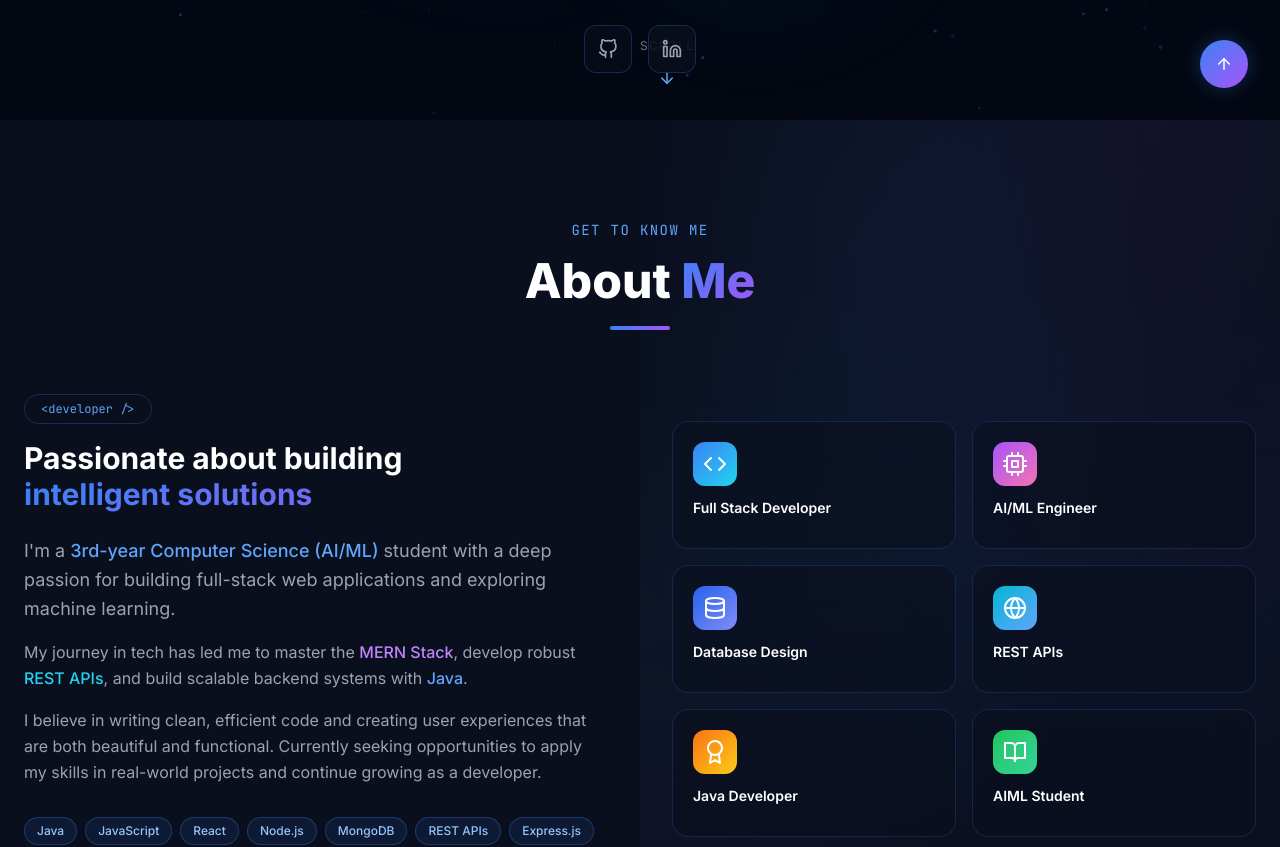
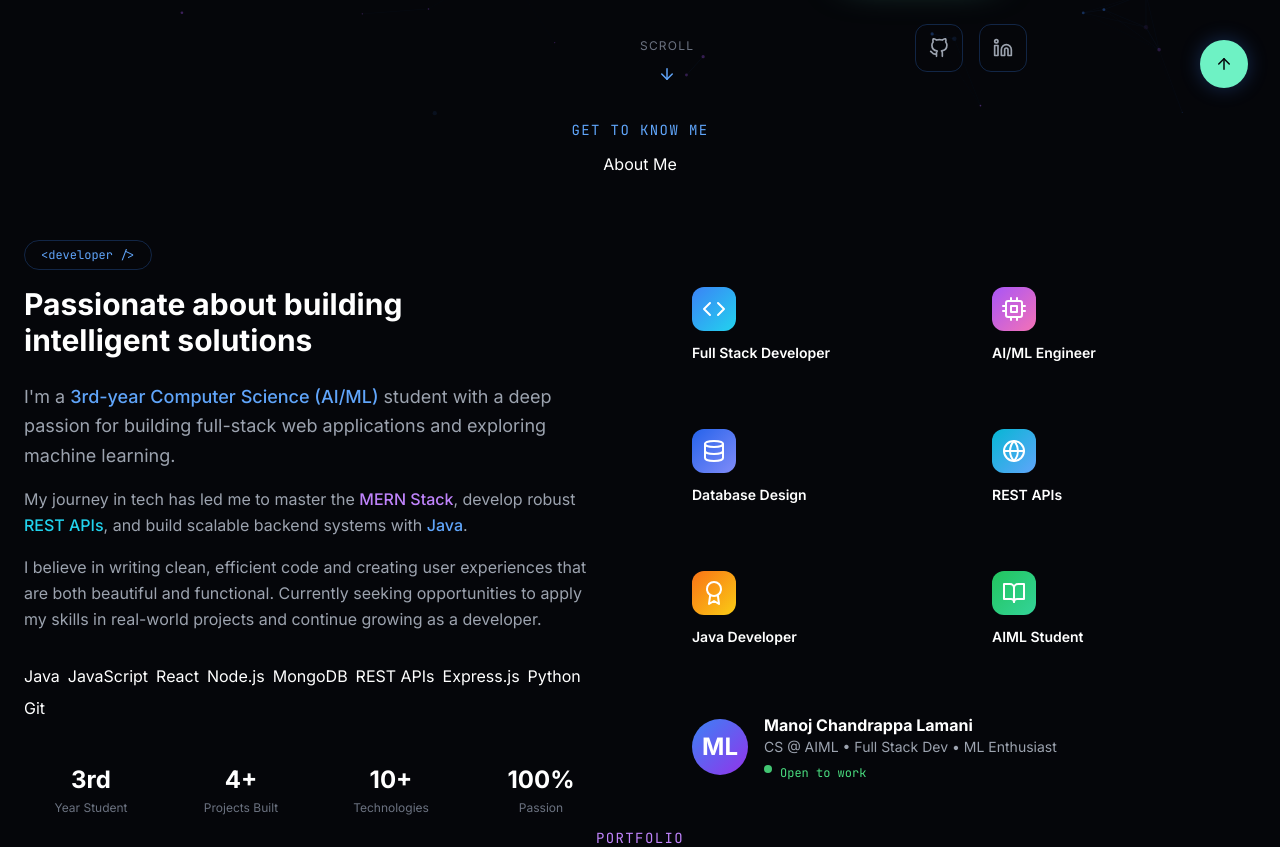
Before and after one commit to ManojLamani/Portfolio, a React (Vite) app: page / in a window 1280 px wide. Shown: the part 680-1527 px from the top of the page. Built offline with nearby package versions, Linux system fonts and the light colour scheme.

Commit message:
Add new dark design tokens, fonts and global styles

```diff
--- a/src/index.css
+++ b/src/index.css
@@ -2,320 +2,170 @@
 @tailwind components;
 @tailwind utilities;
 
-/* ─── CSS VARIABLES (theme tokens) ─────────────────────────────── */
-:root {
-  --bg-primary:   #030712;
-  --bg-secondary: #0a0f1e;
-  --bg-card:      rgba(10, 15, 30, 0.6);
-  --text-primary: #f9fafb;
-  --text-secondary: #9ca3af;
-  --text-muted:   #6b7280;
-  --border-color: rgba(59, 130, 246, 0.2);
-  --scrollbar-track: #0a0f1e;
-  --input-bg:     rgba(10, 15, 30, 0.8);
-  --input-color:  #f9fafb;
-}
-
-[data-theme='light'] {
-  --bg-primary:   #f0f4ff;
-  --bg-secondary: #e8eeff;
-  --bg-card:      rgba(255, 255, 255, 0.75);
-  --text-primary: #111827;
-  --text-secondary: #374151;
-  --text-muted:   #6b7280;
-  --border-color: rgba(59, 130, 246, 0.25);
-  --scrollbar-track: #e8eeff;
-  --input-bg:     rgba(255, 255, 255, 0.9);
-  --input-color:  #111827;
-}
-
-/* ─── BASE ──────────────────────────────────────────────────────── */
 @layer base {
-  * {
-    margin: 0;
-    padding: 0;
-    box-sizing: border-box;
+  :root {
+    color-scheme: dark;
+    --mx: 50%;
+    --my: 30%;
   }
 
   html {
     scroll-behavior: smooth;
+    scroll-padding-top: 6rem;
+    -webkit-text-size-adjust: 100%;
+  }
+
+  body {
+    @apply bg-ink-950 font-sans text-fg antialiased;
     overflow-x: hidden;
   }
 
-  body {
-    font-family: 'Inter', system-ui, sans-serif;
-    background-color: var(--bg-primary);
-    color: var(--text-primary);
-    overflow-x: hidden;
-    transition: background-color 0.4s ease, color 0.4s ease;
-  }
-
   ::selection {
-    background: rgba(59, 130, 246, 0.4);
+    background: rgba(110, 242, 196, 0.28);
     color: #fff;
   }
 
-  ::-webkit-scrollbar { width: 6px; }
-  ::-webkit-scrollbar-track { background: var(--scrollbar-track); }
+  ::-webkit-scrollbar {
+    width: 10px;
+  }
+  ::-webkit-scrollbar-track {
+    background: #05060a;
+  }
   ::-webkit-scrollbar-thumb {
-    background: linear-gradient(to bottom, #3b82f6, #a855f7);
-    border-radius: 3px;
+    background: #222738;
+    border-radius: 999px;
+    border: 2px solid #05060a;
+  }
+  ::-webkit-scrollbar-thumb:hover {
+    background: #2e3448;
+  }
+
+  :focus-visible {
+    outline: 2px solid #6ef2c4;
+    outline-offset: 3px;
+    border-radius: 6px;
   }
 }
 
-/* ─── COMPONENTS ────────────────────────────────────────────────── */
 @layer components {
-  .glass {
-    background: var(--bg-card);
-    backdrop-filter: blur(16px);
-    -webkit-backdrop-filter: blur(16px);
-    border: 1px solid var(--border-color);
+  .container-x {
+    @apply mx-auto w-full max-w-6xl px-4 sm:px-6 lg:px-8;
   }
 
-  .glass-card {
-    background: var(--bg-card);
-    backdrop-filter: blur(20px);
-    -webkit-backdrop-filter: blur(20px);
-    border: 1px solid var(--border-color);
-    border-radius: 16px;
-    transition: all 0.3s ease;
+  .section {
+    @apply relative py-24 sm:py-32;
   }
 
-  .glass-card:hover {
-    border-color: rgba(168, 85, 247, 0.5);
-    box-shadow: 0 0 30px rgba(59, 130, 246, 0.15), 0 0 60px rgba(168, 85, 247, 0.05);
-    transform: translateY(-4px);
+  .eyebrow {
+    @apply inline-flex items-center gap-2 font-mono text-xs uppercase tracking-[0.2em] text-mint;
   }
 
-  .neon-text {
-    background: linear-gradient(135deg, #3b82f6, #a855f7);
+  .text-gradient {
+    background: linear-gradient(100deg, #ecedf2 0%, #6ef2c4 45%, #9b8cff 100%);
     -webkit-background-clip: text;
-    -webkit-text-fill-color: transparent;
     background-clip: text;
+    color: transparent;
   }
 
-  .btn-primary {
-    background: linear-gradient(135deg, #3b82f6, #a855f7);
-    color: white;
-    padding: 12px 28px;
-    border-radius: 8px;
-    font-weight: 600;
-    font-size: 0.95rem;
-    transition: all 0.3s ease;
-    border: none;
-    cursor: pointer;
-    position: relative;
-    overflow: hidden;
-    display: inline-flex;
-    align-items: center;
-    gap: 8px;
+  .text-shimmer {
+    background: linear-gradient(90deg, #6ef2c4, #9b8cff, #ffb27a, #6ef2c4);
+    background-size: 200% 100%;
+    -webkit-background-clip: text;
+    background-clip: text;
+    color: transparent;
+    @apply animate-shimmer;
   }
 
-  .btn-primary::before {
+  .card {
+    @apply relative rounded-2xl border border-white/[0.07] bg-ink-850/70 backdrop-blur-sm;
+  }
+
+  .chip {
+    @apply inline-flex items-center gap-1.5 rounded-full border border-white/[0.08] bg-white/[0.03] px-2.5 py-1 text-xs text-fg-muted;
+  }
+
+  .btn {
+    @apply relative inline-flex items-center justify-center gap-2 rounded-full px-5 py-3 text-sm font-medium transition-colors duration-200;
+  }
+  .btn-primary {
+    @apply btn bg-mint text-ink-950 hover:bg-mint-400;
+    box-shadow: 0 0 0 1px rgba(110, 242, 196, 0.4), 0 10px 40px -10px rgba(110, 242, 196, 0.55);
+  }
+  .btn-ghost {
+    @apply btn border border-white/10 bg-white/[0.03] text-fg hover:border-white/20 hover:bg-white/[0.06];
+  }
+
+  .input {
+    @apply w-full rounded-xl border border-white/[0.08] bg-ink-900/80 px-4 py-3 text-sm text-fg placeholder:text-fg-dim transition-colors focus:border-mint/60 focus:outline-none focus:ring-2 focus:ring-mint/20;
+  }
+
+  /* Card whose border + glow follow the cursor (set --x/--y from JS) */
+  .spotlight {
+    --x: 50%;
+    --y: 50%;
+  }
+  .spotlight::before {
     content: '';
     position: absolute;
-    top: 0; left: -100%;
-    width: 100%; height: 100%;
-    background: linear-gradient(90deg, transparent, rgba(255,255,255,0.15), transparent);
-    transition: left 0.5s ease;
+    inset: 0;
+    border-radius: inherit;
+    padding: 1px;
+    background: radial-gradient(400px circle at var(--x) var(--y), rgba(110, 242, 196, 0.55), rgba(155, 140, 255, 0.25) 40%, transparent 70%);
+    -webkit-mask: linear-gradient(#000 0 0) content-box, linear-gradient(#000 0 0);
+    -webkit-mask-composite: xor;
+    mask-composite: exclude;
+    opacity: 0;
+    transition: opacity 0.3s ease;
+    pointer-events: none;
   }
-  .btn-primary:hover::before { left: 100%; }
-  .btn-primary:hover {
-    transform: translateY(-2px);
-    box-shadow: 0 10px 40px rgba(59, 130, 246, 0.4), 0 0 80px rgba(168, 85, 247, 0.2);
+  .spotlight::after {
+    content: '';
+    position: absolute;
+    inset: 0;
+    border-radius: inherit;
+    background: radial-gradient(500px circle at var(--x) var(--y), rgba(110, 242, 196, 0.07), transparent 60%);
+    opacity: 0;
+    transition: opacity 0.3s ease;
+    pointer-events: none;
   }
-
-  .btn-outline {
-    background: transparent;
-    color: #3b82f6;
-    padding: 12px 28px;
-    border-radius: 8px;
-    font-weight: 600;
-    font-size: 0.95rem;
-    transition: all 0.3s ease;
-    border: 1px solid #3b82f6;
-    cursor: pointer;
-    position: relative;
-    overflow: hidden;
-    display: inline-flex;
-    align-items: center;
-    gap: 8px;
-  }
-  .btn-outline:hover {
-    background: rgba(59, 130, 246, 0.1);
-    transform: translateY(-2px);
-    box-shadow: 0 10px 40px rgba(59, 130, 246, 0.2);
-    border-color: #a855f7;
-    color: #a855f7;
-  }
-
-  .section-title {
-    font-size: clamp(2rem, 4vw, 3rem);
-    font-weight: 800;
-    line-height: 1.2;
-  }
-
-  .tag {
-    background: rgba(59, 130, 246, 0.1);
-    border: 1px solid rgba(59, 130, 246, 0.3);
-    color: #93c5fd;
-    padding: 4px 12px;
-    border-radius: 20px;
-    font-size: 0.75rem;
-    font-weight: 500;
-    transition: all 0.2s ease;
-  }
-  .tag:hover {
-    background: rgba(168, 85, 247, 0.15);
-    border-color: rgba(168, 85, 247, 0.4);
-    color: #d8b4fe;
-  }
-
-  .input-field {
-    background: var(--input-bg);
-    border: 1px solid rgba(59, 130, 246, 0.2);
-    color: var(--input-color);
-    padding: 14px 18px;
-    border-radius: 10px;
-    font-size: 0.95rem;
-    transition: all 0.3s ease;
-    width: 100%;
-    outline: none;
-    font-family: 'Inter', sans-serif;
-  }
-  .input-field:focus {
-    border-color: #3b82f6;
-    box-shadow: 0 0 0 3px rgba(59, 130, 246, 0.1);
-  }
-  .input-field::placeholder { color: #6b7280; }
-
-  .section-padding { padding: 100px 0; }
-}
-
-/* ─── UTILITIES ─────────────────────────────────────────────────── */
-@layer utilities {
-  .text-gradient {
-    background: linear-gradient(135deg, #3b82f6, #a855f7, #06b6d4);
-    -webkit-background-clip: text;
-    -webkit-text-fill-color: transparent;
-    background-clip: text;
-  }
-
-  .bg-mesh {
-    background-image:
-      radial-gradient(at 40% 20%, rgba(59, 130, 246, 0.15) 0px, transparent 50%),
-      radial-gradient(at 80% 0%,  rgba(168, 85, 247, 0.1)  0px, transparent 50%),
-      radial-gradient(at 0% 50%,  rgba(6, 182, 212, 0.08)  0px, transparent 50%),
-      radial-gradient(at 80% 50%, rgba(59, 130, 246, 0.08) 0px, transparent 50%),
-      radial-gradient(at 0% 100%, rgba(168, 85, 247, 0.1)  0px, transparent 50%);
+  .spotlight:hover::before,
+  .spotlight:hover::after {
+    opacity: 1;
   }
 }
 
-/* ─── SCROLL PROGRESS BAR ───────────────────────────────────────── */
-.scroll-progress {
-  position: fixed;
-  top: 0; left: 0;
-  height: 3px;
-  background: linear-gradient(to right, #3b82f6, #a855f7, #06b6d4);
-  z-index: 99997;
-  transition: width 0.1s ease;
+@layer utilities {
+  .bg-grid {
+    background-image: linear-gradient(rgba(255, 255, 255, 0.035) 1px, transparent 1px),
+      linear-gradient(90deg, rgba(255, 255, 255, 0.035) 1px, transparent 1px);
+    background-size: 64px 64px;
+  }
+  .mask-fade-y {
+    -webkit-mask-image: linear-gradient(to bottom, transparent, #000 15%, #000 85%, transparent);
+    mask-image: linear-gradient(to bottom, transparent, #000 15%, #000 85%, transparent);
+  }
+  .mask-fade-x {
+    -webkit-mask-image: linear-gradient(to right, transparent, #000 10%, #000 90%, transparent);
+    mask-image: linear-gradient(to right, transparent, #000 10%, #000 90%, transparent);
+  }
+  .mask-radial {
+    -webkit-mask-image: radial-gradient(ellipse at center, #000 20%, transparent 70%);
+    mask-image: radial-gradient(ellipse at center, #000 20%, transparent 70%);
+  }
+  .pause-on-hover:hover {
+    animation-play-state: paused;
+  }
 }
 
-/* ─── BACKGROUND GRID ───────────────────────────────────────────── */
-.grid-bg {
-  background-image:
-    linear-gradient(rgba(59, 130, 246, 0.05) 1px, transparent 1px),
-    linear-gradient(90deg, rgba(59, 130, 246, 0.05) 1px, transparent 1px);
-  background-size: 60px 60px;
+@media (prefers-reduced-motion: reduce) {
+  html {
+    scroll-behavior: auto;
+  }
+  *,
+  *::before,
+  *::after {
+    animation-duration: 0.01ms !important;
+    animation-iteration-count: 1 !important;
+    transition-duration: 0.01ms !important;
+  }
 }
-
-/* ─── SECTION DIVIDER ───────────────────────────────────────────── */
-.section-divider {
-  width: 60px; height: 4px;
-  background: linear-gradient(135deg, #3b82f6, #a855f7);
-  border-radius: 2px;
-  margin: 16px auto 0;
-}
-
-/* ─── FLOATING ORBS ─────────────────────────────────────────────── */
-.orb {
-  position: absolute;
-  border-radius: 50%;
-  filter: blur(60px);
-  animation: floatOrb 8s ease-in-out infinite;
-}
-
-@keyframes floatOrb {
-  0%, 100% { transform: translate(0, 0); }
-  33%       { transform: translate(30px, -30px); }
-  66%       { transform: translate(-20px, 20px); }
-}
-
-/* ─── NAV LINK ──────────────────────────────────────────────────── */
-.nav-link {
-  position: relative;
-  color: var(--text-secondary);
-  font-size: 0.9rem;
-  font-weight: 500;
-  transition: color 0.3s ease;
-  cursor: pointer;
-}
-.nav-link::after {
-  content: '';
-  position: absolute;
-  bottom: -4px; left: 0;
-  width: 0; height: 2px;
-  background: linear-gradient(135deg, #3b82f6, #a855f7);
-  border-radius: 1px;
-  transition: width 0.3s ease;
-}
-.nav-link:hover,
-.nav-link.active { color: var(--text-primary); }
-.nav-link:hover::after,
-.nav-link.active::after { width: 100%; }
-
-/* ─── APP ROOT (theme backgrounds) ─────────────────────────────── */
-.app-root {
-  background-color: var(--bg-primary);
-  color: var(--text-primary);
-  transition: background-color 0.4s ease, color 0.4s ease;
-}
-
-/* Section bg overrides */
-[data-theme='light'] section {
-  background-color: var(--bg-primary) !important;
-}
-[data-theme='light'] .bg-dark-800,
-[data-theme='light'] .bg-dark-900 {
-  background-color: var(--bg-secondary) !important;
-}
-[data-theme='light'] .glass,
-[data-theme='light'] .glass-card {
-  background: rgba(255, 255, 255, 0.75) !important;
-  border-color: rgba(59, 130, 246, 0.2) !important;
-}
-[data-theme='light'] .text-gray-400 { color: #4b5563 !important; }
-[data-theme='light'] .text-gray-500 { color: #6b7280 !important; }
-[data-theme='light'] .text-white    { color: #111827 !important; }
-[data-theme='light'] .orb           { opacity: 0.3; }
-
-/* ─── SKILL PILL (used instead of progress bars when no level) ── */
-.skill-pill {
-  display: inline-flex;
-  align-items: center;
-  gap: 6px;
-  background: rgba(59, 130, 246, 0.08);
-  border: 1px solid rgba(59, 130, 246, 0.2);
-  border-radius: 8px;
-  padding: 8px 14px;
-  font-size: 0.85rem;
-  font-weight: 500;
-  color: #93c5fd;
-  transition: all 0.2s ease;
-}
-.skill-pill:hover {
-  background: rgba(168, 85, 247, 0.12);
-  border-color: rgba(168, 85, 247, 0.35);
-  color: #d8b4fe;
-  transform: translateY(-2px);
-}
--- a/tailwind.config.js
+++ b/tailwind.config.js
@@ -1,78 +1,83 @@
 /** @type {import('tailwindcss').Config} */
 export default {
-  content: [
-    "./index.html",
-    "./src/**/*.{js,ts,jsx,tsx}",
-  ],
-  darkMode: 'class',
+  content: ['./index.html', './src/**/*.{js,ts,jsx,tsx}'],
   theme: {
     extend: {
       colors: {
-        primary: {
-          50: '#eff6ff',
-          100: '#dbeafe',
-          400: '#60a5fa',
-          500: '#3b82f6',
-          600: '#2563eb',
+        ink: {
+          950: '#05060a',
+          900: '#08090e',
+          850: '#0c0e15',
+          800: '#10131c',
+          700: '#171b27',
+          600: '#222738',
+          500: '#2e3448',
         },
-        accent: {
-          purple: '#a855f7',
-          blue: '#3b82f6',
-          cyan: '#06b6d4',
+        fg: {
+          DEFAULT: '#ecedf2',
+          muted: '#9a9db0',
+          dim: '#6b6f84',
         },
-        dark: {
-          900: '#030712',
-          800: '#0a0f1e',
-          700: '#0d1325',
-          600: '#111827',
-          500: '#1f2937',
-          400: '#374151',
-        }
+        mint: {
+          DEFAULT: '#6ef2c4',
+          400: '#8cf5d1',
+          600: '#3fd9a6',
+        },
+        iris: {
+          DEFAULT: '#9b8cff',
+          400: '#b4a9ff',
+          600: '#7a68ff',
+        },
+        ember: '#ffb27a',
       },
       fontFamily: {
+        display: ['"Space Grotesk"', 'Inter', 'system-ui', 'sans-serif'],
         sans: ['Inter', 'system-ui', 'sans-serif'],
-        mono: ['JetBrains Mono', 'monospace'],
+        mono: ['"JetBrains Mono"', 'ui-monospace', 'monospace'],
       },
-      backgroundImage: {
-        'gradient-radial': 'radial-gradient(var(--tw-gradient-stops))',
-        'hero-gradient': 'linear-gradient(135deg, #030712 0%, #0a0f1e 50%, #0d1325 100%)',
-        'neon-gradient': 'linear-gradient(135deg, #3b82f6, #a855f7)',
-        'card-gradient': 'linear-gradient(135deg, rgba(59,130,246,0.1), rgba(168,85,247,0.05))',
+      keyframes: {
+        marquee: {
+          from: { transform: 'translateX(0)' },
+          to: { transform: 'translateX(-50%)' },
+        },
+        'marquee-reverse': {
+          from: { transform: 'translateX(-50%)' },
+          to: { transform: 'translateX(0)' },
+        },
+        orbit: {
+          from: { transform: 'rotate(0deg)' },
+          to: { transform: 'rotate(360deg)' },
+        },
+        'orbit-reverse': {
+          from: { transform: 'rotate(360deg)' },
+          to: { transform: 'rotate(0deg)' },
+        },
+        aurora: {
+          '0%, 100%': { transform: 'translate(0, 0) scale(1)' },
+          '33%': { transform: 'translate(6%, -8%) scale(1.15)' },
+          '66%': { transform: 'translate(-6%, 6%) scale(0.92)' },
+        },
+        shimmer: {
+          from: { backgroundPosition: '200% 0' },
+          to: { backgroundPosition: '-200% 0' },
+        },
+        blink: {
+          '0%, 100%': { opacity: '1' },
+          '50%': { opacity: '0' },
+        },
       },
       animation: {
-        'float': 'float 6s ease-in-out infinite',
-        'glow': 'glow 2s ease-in-out infinite alternate',
-        'slide-up': 'slideUp 0.8s ease-out',
-        'fade-in': 'fadeIn 1s ease-out',
-        'pulse-slow': 'pulse 4s cubic-bezier(0.4, 0, 0.6, 1) infinite',
-        'spin-slow': 'spin 8s linear infinite',
-        'bounce-slow': 'bounce 3s infinite',
-      },
-      keyframes: {
-        float: {
-          '0%, 100%': { transform: 'translateY(0px)' },
-          '50%': { transform: 'translateY(-20px)' },
-        },
-        glow: {
-          '0%': { boxShadow: '0 0 20px rgba(59,130,246,0.3)' },
-          '100%': { boxShadow: '0 0 40px rgba(168,85,247,0.6)' },
-        },
-        slideUp: {
-          '0%': { opacity: '0', transform: 'translateY(30px)' },
-          '100%': { opacity: '1', transform: 'translateY(0)' },
-        },
-        fadeIn: {
-          '0%': { opacity: '0' },
-          '100%': { opacity: '1' },
-        },
-      },
-      backdropBlur: {
-        xs: '2px',
-      },
-      screens: {
-        'xs': '480px',
+        marquee: 'marquee 45s linear infinite',
+        'marquee-reverse': 'marquee-reverse 45s linear infinite',
+        orbit: 'orbit 40s linear infinite',
+        'orbit-slow': 'orbit 70s linear infinite',
+        'orbit-reverse': 'orbit-reverse 40s linear infinite',
+        'orbit-reverse-slow': 'orbit-reverse 70s linear infinite',
+        aurora: 'aurora 22s ease-in-out infinite',
+        shimmer: 'shimmer 6s linear infinite',
+        blink: 'blink 1s step-end infinite',
       },
     },
   },
   plugins: [],
-}
+};
```
